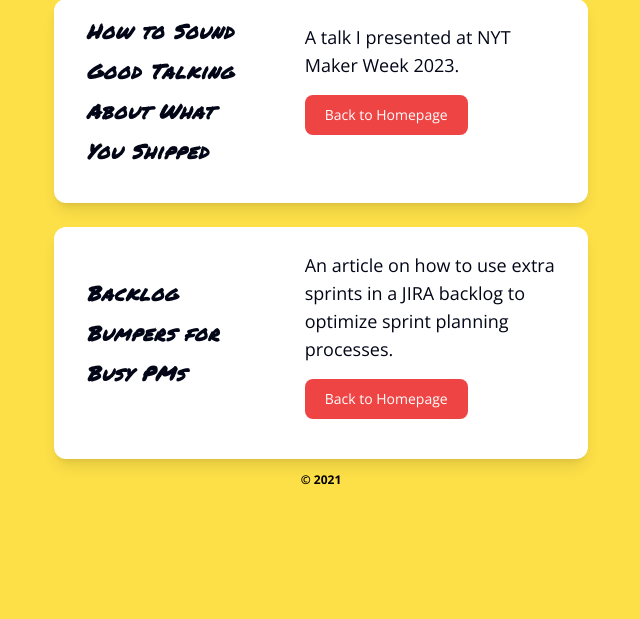
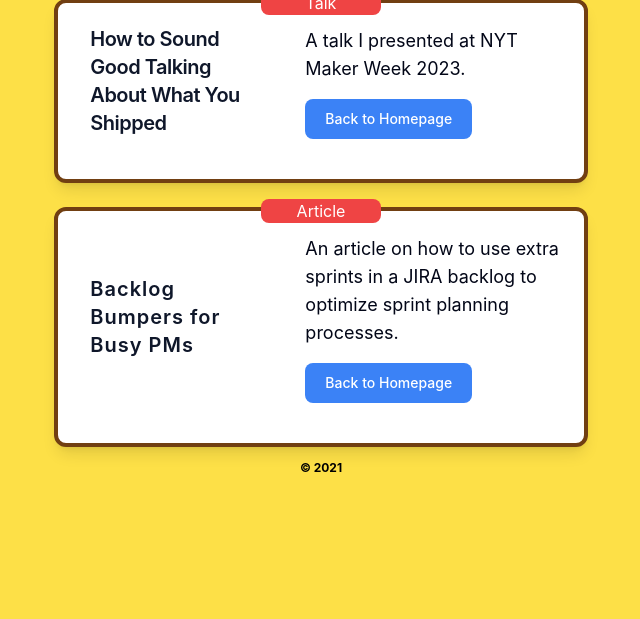
Before and after one commit to silverman63/homepage, a website: page projects.html in a window 1280 px wide. Shown: the part 181-800 px from the top of the page, without its empty margins (319-959 px from the left). Drawn offline with nearby package versions, Linux system fonts and the light colour scheme.

Commit message:
got project badging to work

```diff
--- a/newstyle/src/style.css
+++ b/newstyle/src/style.css
@@ -10,7 +10,7 @@ body {
   margin: 0;
   padding: 0;
   border: 0;
-  font-family: 'Open Sans', system-ui, -apple-system, BlinkMacSystemFont, 'Segoe UI', Roboto, Oxygen, Ubuntu, Cantarell, 'Open Sans', 'Helvetica Neue', sans-serif
+  font-family: 'Inter', system-ui, -apple-system, BlinkMacSystemFont, 'Segoe UI', Roboto, Oxygen, Ubuntu, Cantarell, 'Open Sans', 'Helvetica Neue', sans-serif
 }
 
 .fs24 {
@@ -52,7 +52,7 @@ body {
   left: 0;
   width: 100%;
   height: 100%;
-  font-family: "Open Sans", Arial, sans-serif;
+  /* font-family: "Open Sans", Arial, sans-serif; */
 }
 
 div#hello {
--- a/projects.html
+++ b/projects.html
@@ -3,7 +3,7 @@
 <head>
     <title>Alex Silverman</title>
     <link rel="stylesheet" href="https://cdnjs.cloudflare.com/ajax/libs/font-awesome/5.15.2/css/all.min.css" integrity="sha512-HK5fgLBL+xu6dm/Ii3z4xhlSUyZgTT9tuc/hSrtw6uzJOvgRr2a9jyxxT1ely+B+xFAmJKVSTbpM/CuL7qxO8w==" crossorigin="anonymous" />
-    <link rel="stylesheet" href="newstyle/dist/style.css?v=.12" />
+    <link rel="stylesheet" href="newstyle/dist/style.css" />
     <meta name="viewport" content="width=device-width,initial-scale=1">
     <link rel="preconnect" href="https://fonts.googleapis.com">
     <link rel="preconnect" href="https://fonts.gstatic.com" crossorigin>
@@ -27,26 +27,32 @@
         Projects
     </h1>
 
-    <div class="bg-white my-3 rounded-xl shadow-lg p-6 min-h-4 flex flex-row w- 8/12 lg:w-5/12">
-        <div class="w-5/12 p-2 mr-10 self-center rounded-md -mt-5 marker">
-            <h2 class="text-xl font-bold tracking-wider leading-10 text-slate-950"><i>How to Sound Good Talking About What You Shipped</i></h2>
+    <div class="border-yellow-900 border-4 bg-white my-3 rounded-xl shadow-lg p-6 min-h-4 flex flex-col w-8/12 lg:w-5/12">
+        <div class="self-start w-1/4 mx-auto -mt-9 mb-3 z-10 text-center bg-red-500 text-white rounded-lg">Talk</div>
+        <div class="!w-full flex flex-row">
+            <div class="w-5/12 p-2 mr-10 self-center rounded-md -mt-5">
+                <h2 class="text-xl font-semibold tracking-tight leading-7 text-slate-900">How to Sound Good Talking About What You Shipped</h2>
             </div>
             <div class="w-7/12">
                 <p class="text-lg text-slate-950">
                     A talk I presented at NYT Maker Week 2023.
                 </p>
-            <a href="#" class="inline-flex text-white bg-red-500 hover:bg-primary-800 focus:ring-4 focus:outline-none focus:ring-primary-300 font-medium rounded-lg text-sm px-5 py-2.5 text-center dark:focus:ring-primary-900 my-4">Back to Homepage</a>
+                <a href="#" class="inline-flex text-white bg-blue-500 hover:bg-primary-800 focus:ring-4 focus:outline-none focus:ring-primary-300 font-medium rounded-lg text-sm px-5 py-2.5 text-center dark:focus:ring-primary-900 my-4">Back to Homepage</a>
             </div>
         </div>
-    <div class="bg-white my-3 rounded-xl shadow-lg p-6 min-h-4 flex flex-row w- 8/12 lg:w-5/12">
-        <div class="w-5/12 p-2 mr-10 self-center rounded-md -mt-5 marker">
-            <h2 class="text-xl font-bold tracking-wider leading-10 text-slate-950"><i>Backlog Bumpers for Busy PMs</i></h2>
+    </div>
+    <div class="border-yellow-900 border-4 bg-white my-3 rounded-xl shadow-lg p-6 min-h-4 flex flex-col w-8/12 lg:w-5/12 justify-center">
+        <div class="self-start w-1/4 mx-auto -mt-9 mb-3 z-10 text-center bg-red-500 text-white rounded-lg">Article</div>
+        <div class="!w-full flex flex-row">
+            <div class="w-5/12 p-2 mr-10 self-center rounded-md -mt-5">
+                <h2 class="text-xl font-semibold tracking-wider leading-7 text-slate-900">Backlog Bumpers for Busy PMs</h2>
             </div>
             <div class="w-7/12">
                 <p class="text-lg text-slate-950">
                     An article on how to use extra sprints in a JIRA backlog to optimize sprint planning processes.
                 </p>
-            <a href="#" class="inline-flex text-white bg-red-500 hover:bg-primary-800 focus:ring-4 focus:outline-none focus:ring-primary-300 font-medium rounded-lg text-sm px-5 py-2.5 text-center dark:focus:ring-primary-900 my-4">Back to Homepage</a>
+                <a href="#" class="inline-flex text-white bg-blue-500 hover:bg-primary-800 focus:ring-4 focus:outline-none focus:ring-primary-300 font-medium rounded-lg text-sm px-5 py-2.5 text-center dark:focus:ring-primary-900 my-4">Back to Homepage</a>
+            </div>
         </div>
     </div>
 
```
Also changed, not shown: index.html (+10 -8 lines), newstyle/dist/style.css. Lines whose indentation alone changed are shown as unchanged.
